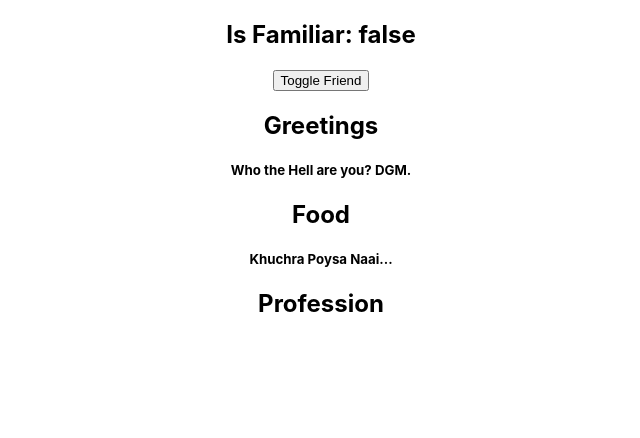
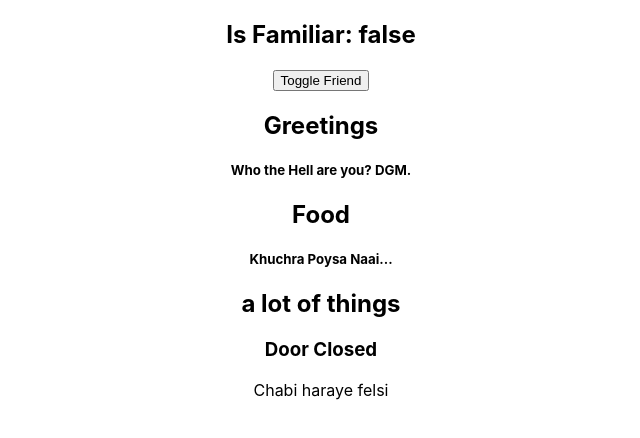
Before and after one commit to emonShimoul/react-conditional-rendering, a React (Create React App) app: page / in a window 1280 px wide. Shown: the top 438 px of the page, without its empty margins (319-959 px from the left). Built offline with nearby package versions, Linux system fonts and the light colour scheme.

Commit message:
conditionar rendering using ternary operator in multi line

```diff
--- a/src/components/User/User.js
+++ b/src/components/User/User.js
@@ -26,7 +26,17 @@ const User = (props) => {
                 {familiar ? <h5>Kacchi Biriyani Khai...</h5> : <h5>Khuchra Poysa Naai...</h5>}
             </div>
             <div>
-                <h2>Profession</h2>
+                <h2>a lot of things</h2>
+                {
+                    familiar ? <div>
+                        <h3>My title</h3>
+                        <p>This is paragraph...</p>
+                    </div>
+                    : <div>
+                        <h3>Door Closed</h3>
+                        <p>Chabi haraye felsi</p>
+                    </div>
+                }
             </div>
         </div>
     );
```
